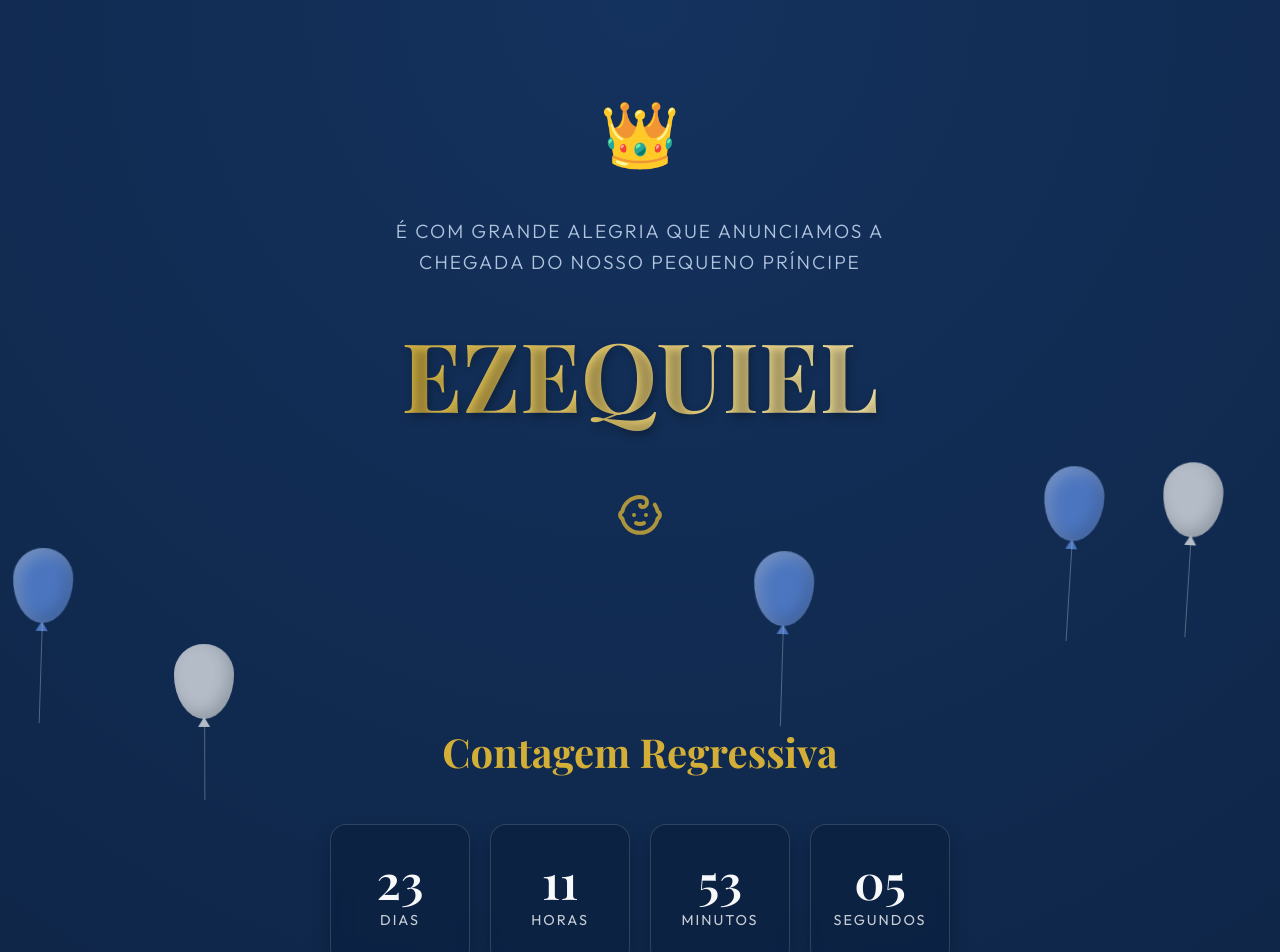
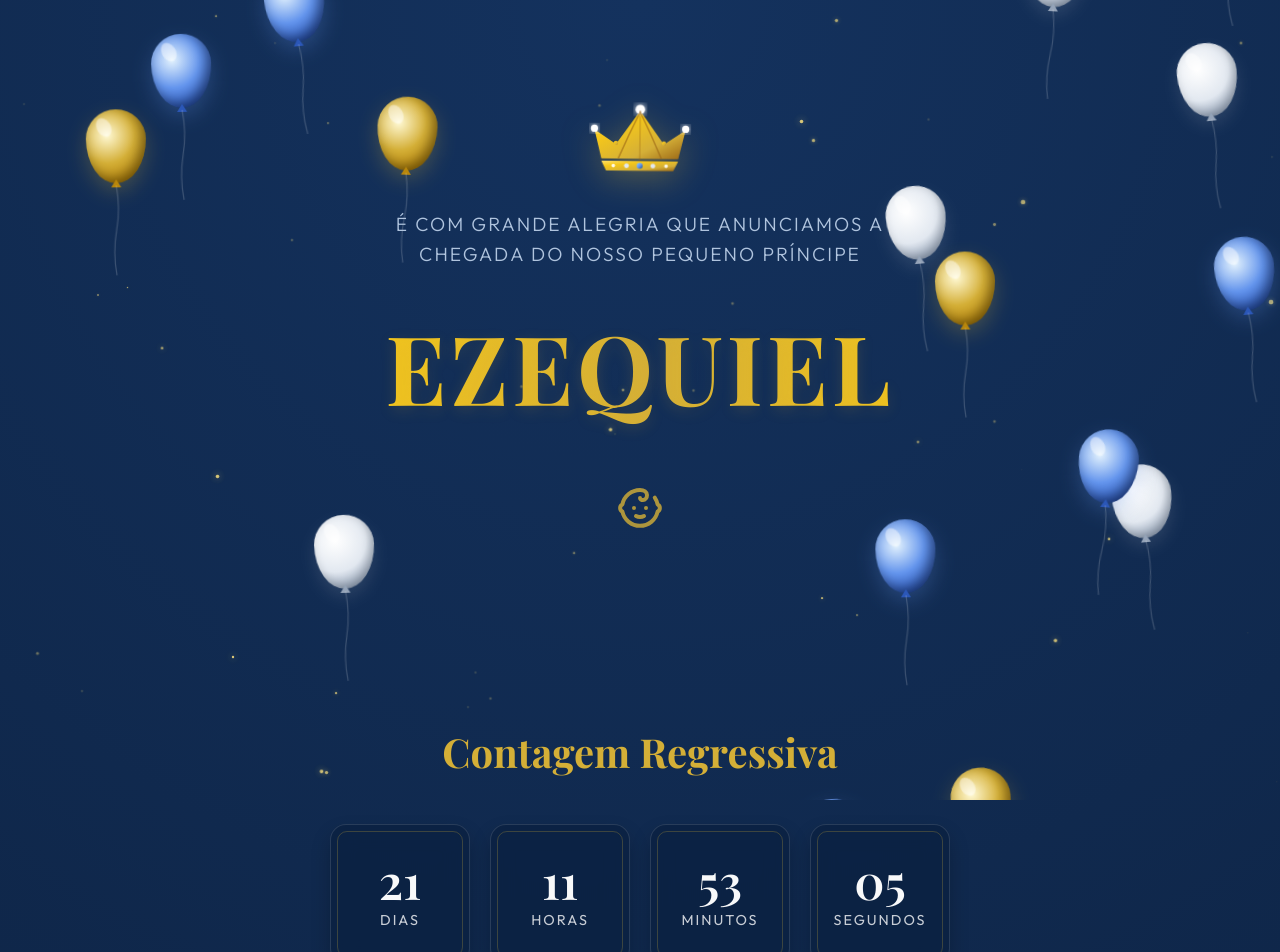
Before and after one commit to erick33dias07-cloud/convite-ezequiel, a React (Vite) app: page / in a window 1280 px wide. Shown: the top 952 px of the page. Built offline with nearby package versions, Linux system fonts and the light colour scheme; a web font is replaced by a local one.

Commit message:
melhorias visuais e data 20 jun

```diff
--- a/src/components/Balloons.css
+++ b/src/components/Balloons.css
@@ -1,4 +1,4 @@
-.balloons-container {
+.background-effects-container {
   position: fixed;
   top: 0;
   left: 0;
@@ -9,71 +9,134 @@
   overflow: hidden;
 }
 
-.balloon {
+/* Stars Background */
+.stars-container {
   position: absolute;
-  bottom: -150px;
+  top: 0;
+  left: 0;
+  width: 100%;
+  height: 100%;
+}
+
+.star {
+  position: absolute;
+  background-color: #FFE57F;
+  border-radius: 50%;
+  animation: twinkle ease-in-out infinite;
+  opacity: 0.2;
+}
+
+@keyframes twinkle {
+  0%, 100% {
+    opacity: 0.15;
+    transform: scale(0.8);
+  }
+  50% {
+    opacity: 0.85;
+    transform: scale(1.2);
+    box-shadow: 0 0 6px rgba(255, 229, 127, 0.8);
+  }
+}
+
+/* Balloons */
+.balloons-container {
+  position: absolute;
+  top: 0;
+  left: 0;
+  width: 100%;
+  height: 100%;
+}
+
+.balloon-wrapper {
+  position: absolute;
+  bottom: -200px;
   animation: floatUp linear infinite;
-  opacity: 0.7;
 }
 
 @keyframes floatUp {
   0% {
-    transform: translateY(0) rotate(-5deg);
-  }
-  50% {
-    transform: translateY(-60vh) rotate(5deg);
+    transform: translateY(0);
   }
   100% {
-    transform: translateY(-120vh) rotate(-5deg);
+    transform: translateY(-135vh);
+  }
+}
+
+.balloon {
+  display: flex;
+  flex-direction: column;
+  align-items: center;
+  position: relative;
+  animation: sway 5s ease-in-out infinite alternate;
+}
+
+@keyframes sway {
+  0% {
+    transform: rotate(-6deg) translateX(-8px);
+  }
+  100% {
+    transform: rotate(6deg) translateX(8px);
   }
 }
 
 .balloon-body {
   width: 60px;
-  height: 75px;
+  height: 74px;
   border-radius: 50% 50% 50% 50% / 40% 40% 60% 60%;
   position: relative;
-  box-shadow: inset -5px -5px 15px rgba(0, 0, 0, 0.2), inset 5px 5px 15px rgba(255, 255, 255, 0.4);
+}
+
+.balloon-highlight {
+  position: absolute;
+  top: 8px;
+  left: 11px;
+  width: 14px;
+  height: 20px;
+  background: rgba(255, 255, 255, 0.45);
+  border-radius: 50%;
+  transform: rotate(-30deg);
+  filter: blur(0.5px);
 }
 
 .balloon-body::after {
   content: '';
   position: absolute;
-  bottom: -8px;
+  bottom: -4px;
   left: 50%;
   transform: translateX(-50%);
-  width: 12px;
-  height: 10px;
+  width: 10px;
+  height: 8px;
   clip-path: polygon(50% 0%, 0% 100%, 100% 100%);
 }
 
 .balloon-string {
-  width: 1px;
-  height: 100px;
-  background: rgba(255, 255, 255, 0.4);
-  position: absolute;
-  bottom: -100px;
-  left: 50%;
+  width: 16px;
+  height: 90px;
+  margin-top: 2px;
+  opacity: 0.7;
 }
 
-/* Colors */
+/* 3D Color Gradients */
 .balloon.gold .balloon-body {
-  background-color: var(--secondary-color);
+  background: radial-gradient(circle at 35% 35%, #FFF9D4 0%, #D4AF37 45%, #B8860B 80%, #705000 100%);
+  box-shadow: inset -4px -4px 12px rgba(0, 0, 0, 0.4), 0 8px 20px rgba(212, 175, 55, 0.25);
 }
 .balloon.gold .balloon-body::after {
-  background-color: var(--secondary-color);
+  background-color: #B8860B;
 }
 
 .balloon.light-blue .balloon-body {
-  background-color: #6495ED;
+  background: radial-gradient(circle at 35% 35%, #E3F2FD 0%, #6495ED 45%, #2B57B8 80%, #10265E 100%);
+  box-shadow: inset -4px -4px 12px rgba(0, 0, 0, 0.4), 0 8px 20px rgba(100, 149, 237, 0.25);
 }
 .balloon.light-blue .balloon-body::after {
-  background-color: #6495ED;
+  background-color: #2B57B8;
 }
 
 .balloon.white .balloon-body {
-  background-color: #F8F9FA;
+  background: radial-gradient(circle at 35% 35%, #FFFFFF 0%, #E2E8F0 50%, #94A3B8 80%, #475569 100%);
+  box-shadow: inset -3px -3px 10px rgba(0, 0, 0, 0.2), 0 8px 16px rgba(255, 255, 255, 0.1);
 }
 .balloon.white .balloon-body::after {
-  background-color: #F8F9FA;
+  background-color: #94A3B8;
 }
--- a/src/components/Balloons.jsx
+++ b/src/components/Balloons.jsx
@@ -2,28 +2,61 @@ import React, { useEffect, useState } from 'react';
 import './Balloons.css';
 
 const Balloons = () => {
-  const [balloons, setBalloons] = useState([]);
+  const [elements, setElements] = useState({ balloons: [], stars: [] });
 
   useEffect(() => {
     // Generate balloons
-    const balloonCount = 20;
+    const balloonCount = 18;
     const newBalloons = Array.from({ length: balloonCount }).map((_, i) => ({
-      id: i,
+      id: `balloon-${i}`,
       left: Math.random() * 100, // random horizontal position
-      duration: Math.random() * 12 + 10, // 10s to 22s float time
-      delay: Math.random() * 15, // 0s to 15s delay
+      duration: Math.random() * 14 + 14, // 14s to 28s float time (smoother and slower)
+      delay: Math.random() * -20, // Negative delay so some balloons start immediately
       scale: Math.random() * 0.4 + 0.6, // 0.6 to 1.0 size
-      colorClass: i % 3 === 0 ? 'gold' : i % 3 === 1 ? 'light-blue' : 'white'
+      colorClass: i % 3 === 0 ? 'gold' : i % 3 === 1 ? 'light-blue' : 'white',
+      swayDelay: Math.random() * 5 // random sway animation offset
     }));
-    setBalloons(newBalloons);
+
+    // Generate stars
+    const starCount = 45;
+    const newStars = Array.from({ length: starCount }).map((_, i) => ({
+      id: `star-${i}`,
+      left: Math.random() * 100,
+      top: Math.random() * 100,
+      size: Math.random() * 2.5 + 1.2, // 1.2px to 3.7px
+      delay: Math.random() * 6,
+      duration: Math.random() * 4 + 3 // 3s to 7s twinkle time
+    }));
+
+    setElements({ balloons: newBalloons, stars: newStars });
   }, []);
 
   return (
+    <div className="background-effects-container">
+      {/* Stars Background */}
+      <div className="stars-container">
+        {elements.stars.map((s) => (
+          <div
+            key={s.id}
+            className="star"
+            style={{
+              left: `${s.left}%`,
+              top: `${s.top}%`,
+              width: `${s.size}px`,
+              height: `${s.size}px`,
+              animationDuration: `${s.duration}s`,
+              animationDelay: `${s.delay}s`
+            }}
+          />
+        ))}
+      </div>
+
+      {/* Balloons */}
       <div className="balloons-container">
-      {balloons.map((b) => (
+        {elements.balloons.map((b) => (
           <div
             key={b.id}
-          className={`balloon ${b.colorClass}`}
+            className="balloon-wrapper"
             style={{
               left: `${b.left}%`,
               animationDuration: `${b.duration}s`,
@@ -31,10 +64,17 @@ const Balloons = () => {
               transform: `scale(${b.scale})`
             }}
           >
-          <div className="balloon-body"></div>
-          <div className="balloon-string"></div>
+            <div className={`balloon ${b.colorClass}`} style={{ animationDelay: `-${b.swayDelay}s` }}>
+              <div className="balloon-body">
+                <div className="balloon-highlight"></div>
+              </div>
+              <svg className="balloon-string" viewBox="0 0 20 100" preserveAspectRatio="none">
+                <path d="M10,0 Q15,25 10,50 T10,100" fill="none" stroke="rgba(255, 255, 255, 0.25)" strokeWidth="1.5" />
+              </svg>
+            </div>
           </div>
         ))}
+      </div>
     </div>
   );
 };
--- a/src/components/Countdown.jsx
+++ b/src/components/Countdown.jsx
@@ -3,7 +3,7 @@ import './Countdown.css';
 
 const Countdown = () => {
   // Data do evento: 22 de Junho às 16:00
-  const targetDate = new Date('2026-06-22T16:00:00');
+  const targetDate = new Date('2026-06-20T16:00:00');
   const targetTime = targetDate.getTime();
 
   const [timeLeft, setTimeLeft] = useState({
--- a/src/components/Details.jsx
+++ b/src/components/Details.jsx
@@ -1,5 +1,5 @@
 import React from 'react';
-import { MapPin, Calendar, Clock } from 'lucide-react';
+import { MapPin, Calendar, Clock, Shirt } from 'lucide-react';
 import './Details.css';
 
 const Details = () => {
@@ -13,7 +13,7 @@ const Details = () => {
               <Calendar size={32} color="var(--secondary-color)" />
             </div>
             <h3>Data</h3>
-            <p>22 de Junho</p>
+            <p>20 de Junho</p>
           </div>
 
           <div className="detail-card glass-panel fade-in" style={{ animationDelay: '0.2s' }}>
@@ -31,6 +31,14 @@ const Details = () => {
             <h3>Local</h3>
             <p>Rua Empresário Waldir Teixeira, 172<br/>Bairro Dom Silvério</p>
           </div>
+
+          <div className="detail-card glass-panel fade-in" style={{ animationDelay: '0.6s' }}>
+            <div className="icon-wrapper">
+              <Shirt size={32} color="var(--secondary-color)" />
+            </div>
+            <h3>Traje</h3>
+            <p>Bege e/ou Branco</p>
+          </div>
         </div>
       </div>
     </section>
--- a/src/components/Hero.css
+++ b/src/components/Hero.css
@@ -14,10 +14,23 @@
   z-index: 1;
 }
 
-.crown-icon {
-  font-size: 4rem;
-  margin-bottom: 20px;
-  animation: float 4s ease-in-out infinite;
+.crown-container {
+  width: 120px;
+  height: 84px;
+  margin: 0 auto 24px auto;
+  filter: drop-shadow(0 8px 16px rgba(212, 175, 55, 0.35));
+  animation: crownFloat 5s ease-in-out infinite;
+}
+
+.crown-svg {
+  width: 100%;
+  height: 100%;
+}
+
+@keyframes crownFloat {
+  0% { transform: translateY(0) rotate(0deg); }
+  50% { transform: translateY(-10px) rotate(1.5deg); }
+  100% { transform: translateY(0) rotate(0deg); }
 }
 
 .subtitle {
@@ -34,10 +47,19 @@
 .title-main {
   font-size: 6rem;
   margin: 0;
-  background: linear-gradient(to right, var(--secondary-color), var(--secondary-light));
+  background: linear-gradient(90deg, #FFE066 0%, #F5C71A 25%, #D4AF37 50%, #F5C71A 75%, #FFE066 100%);
+  background-size: 200% auto;
   -webkit-background-clip: text;
   -webkit-text-fill-color: transparent;
-  text-shadow: 2px 4px 10px rgba(0, 0, 0, 0.3);
+  text-shadow: 0 4px 15px rgba(212, 175, 55, 0.15);
+  animation: goldShine 5s linear infinite;
+  letter-spacing: 4px;
+}
+
+@keyframes goldShine {
+  to {
+    background-position: 200% center;
+  }
 }
 
 .hero-decoration {
--- a/src/components/Hero.jsx
+++ b/src/components/Hero.jsx
@@ -6,7 +6,46 @@ const Hero = () => {
   return (
     <section className="hero fade-in">
       <div className="container hero-content">
-        <div className="crown-icon">👑</div>
+        <div className="crown-container">
+          <svg className="crown-svg" viewBox="0 0 100 70" xmlns="http://www.w3.org/2000/svg">
+            <defs>
+              <linearGradient id="gold-crown" x1="0%" y1="0%" x2="100%" y2="100%">
+                <stop offset="0%" stopColor="#FFE066" />
+                <stop offset="30%" stopColor="#F5C71A" />
+                <stop offset="70%" stopColor="#D4AF37" />
+                <stop offset="100%" stopColor="#996515" />
+              </linearGradient>
+              <linearGradient id="sapphire-gem" x1="0%" y1="0%" x2="100%" y2="100%">
+                <stop offset="0%" stopColor="#87CEFA" />
+                <stop offset="50%" stopColor="#6495ED" />
+                <stop offset="100%" stopColor="#104E8B" />
+              </linearGradient>
+              <filter id="crown-glow" x="-20%" y="-20%" width="140%" height="140%">
+                <feGaussianBlur stdDeviation="3" result="blur" />
+                <feComposite in="SourceGraphic" in2="blur" operator="over" />
+              </filter>
+            </defs>
+            {/* Crown Base */}
+            <path d="M18,54 L82,54 L78,62 L22,62 Z" fill="url(#gold-crown)" />
+            {/* Base gems */}
+            <circle cx="28" cy="58" r="1.5" fill="#FFFFFF" opacity="0.9" />
+            <circle cx="39" cy="58" r="2" fill="#E2E8F0" />
+            <circle cx="50" cy="58" r="2.5" fill="url(#sapphire-gem)" />
+            <circle cx="61" cy="58" r="2" fill="#E2E8F0" />
+            <circle cx="72" cy="58" r="1.5" fill="#FFFFFF" opacity="0.9" />
+            {/* Crown Peaks */}
+            <path d="M18,52 L12,28 L30,40 L50,12 L70,40 L88,28 L82,52 Z" fill="url(#gold-crown)" />
+            {/* Peak Pearls */}
+            <circle cx="12" cy="27" r="3" fill="#FFFFFF" filter="url(#crown-glow)" />
+            <circle cx="30" cy="39" r="1.8" fill="url(#gold-crown)" />
+            <circle cx="50" cy="11" r="4" fill="#FFFFFF" filter="url(#crown-glow)" />
+            <circle cx="70" cy="39" r="1.8" fill="url(#gold-crown)" />
+            <circle cx="88" cy="27" r="3" fill="#FFFFFF" filter="url(#crown-glow)" />
+            {/* Inner arches / details */}
+            <path d="M32,52 Q41,31 50,13 Q59,31 68,52" stroke="#996515" strokeWidth="1.2" fill="none" opacity="0.6" />
+            <path d="M50,12 L50,54" stroke="#996515" strokeWidth="1" fill="none" opacity="0.4" />
+          </svg>
+        </div>
         <h2 className="subtitle">É com grande alegria que anunciamos a chegada do nosso pequeno príncipe</h2>
         <h1 className="title-main">EZEQUIEL</h1>
         <div className="hero-decoration">
--- a/src/index.css
+++ b/src/index.css
@@ -78,11 +78,35 @@ button {
   background: rgba(11, 34, 66, 0.85);
   backdrop-filter: blur(12px);
   -webkit-backdrop-filter: blur(12px);
-  border: 1px solid rgba(255, 255, 255, 0.15);
+  border: 1px solid rgba(255, 255, 255, 0.12);
   border-radius: var(--border-radius);
   box-shadow: 0 8px 32px rgba(0, 0, 0, 0.3);
   position: relative;
   z-index: 3;
+  transition: border-color 0.4s ease, box-shadow 0.4s ease, transform 0.4s ease;
+}
+
+.glass-panel::before {
+  content: '';
+  position: absolute;
+  top: 6px;
+  left: 6px;
+  right: 6px;
+  bottom: 6px;
+  border: 1px solid rgba(212, 175, 55, 0.25);
+  border-radius: calc(var(--border-radius) - 6px);
+  pointer-events: none;
+  z-index: 1;
+  transition: border-color 0.4s ease;
+}
+
+.glass-panel:hover {
+  border-color: rgba(212, 175, 55, 0.3);
+  box-shadow: 0 12px 40px rgba(212, 175, 55, 0.15);
+}
+
+.glass-panel:hover::before {
+  border-color: rgba(212, 175, 55, 0.65);
 }
 
 .btn-primary {
```
Also changed, not shown: src/components/GoldDivider.jsx (added, +21 -0 lines). Lines whose indentation alone changed are shown as unchanged.
